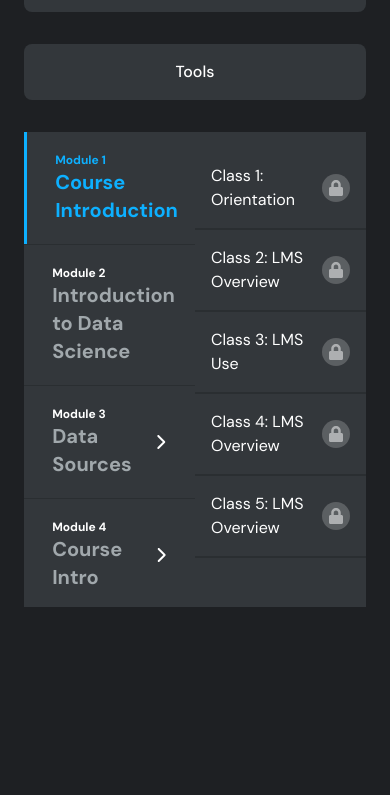
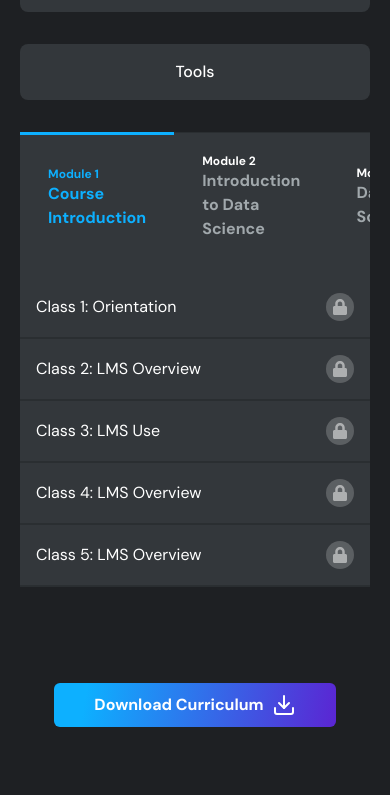
Before and after one commit to senbo1/madridsoftware, a React (Vite) app: page / in a window 390 px wide. Shown: the part 4320-5115 px from the top of the page. Built offline with nearby package versions, Linux system fonts and the light colour scheme; a web font is replaced by a local one.

Commit message:
Update Curriculum

```diff
--- a/src/components/Curriculum.tsx
+++ b/src/components/Curriculum.tsx
@@ -2,6 +2,8 @@ import { cn } from '@/lib/utils';
 import { FC, useState } from 'react';
 import { FaChevronRight } from 'react-icons/fa6';
 import { FaLock } from 'react-icons/fa';
+import { Button } from './ui/button';
+import { FiDownload } from "react-icons/fi";
 
 enum Section {
   Introduction = 'Introduction',
@@ -75,15 +77,15 @@ const Curriculum: FC = () => {
 
   const renderModules = (modules: Module[]) => {
     return (
-      <div className="flex">
-        <ul className="max-w-2xl w-full max-h-[475px] overflow-scroll overflow-x-hidden scrollbar">
+      <div className="flex flex-col sm:flex-row w-[350px] sm:w-auto">
+        <ul className="max-w-2xl w-full max-h-[475px] flex sm:flex-col overflow-scroll sm:overflow-x-hidden scrollbar">
           {modules.map((mod) => (
             <li
               key={mod.id}
               className={cn(
                 'flex items-center justify-between px-7 py-5 border-bottom',
                 {
-                  'text-blue border-l-[3px] border-blue':
+                  'text-blue border-t-[3px] sm:border-l-[3px] sm:border-t-[0px] border-blue':
                     activeModule.id === mod.id,
                 }
               )}
@@ -92,18 +94,18 @@ const Curriculum: FC = () => {
               <div>
                 <p className="text-xs font-bold">Module {mod.id}</p>
                 <h4
-                  className={cn('text-xl font-bold text-[#A1A8AC]', {
+                  className={cn('sm:text-xl font-bold text-[#A1A8AC]', {
                     'text-blue': activeModule.id === mod.id,
                   })}
                 >
                   {mod.title}
                 </h4>
               </div>
-              <FaChevronRight />
+              <FaChevronRight className="hidden sm:inline" />
             </li>
           ))}
         </ul>
-        <ul className="max-w-md w-full pt-4">
+        <ul className="max-w-md w-full pt-4 overflow-scroll overflow-x-hidden scrollbar">
           {activeModule.classes.map((cls, index) => (
             <li
               className={cn(
@@ -187,6 +189,11 @@ const Curriculum: FC = () => {
           {renderModules(modules)}
         </div>
       </div>
+
+      <Button size="lg" className="px-10 py-5 font-bold rounded-md">
+        Download Curriculum
+        <FiDownload className='ml-2 w-6 h-6'/>
+      </Button>
     </section>
   );
 };
```
